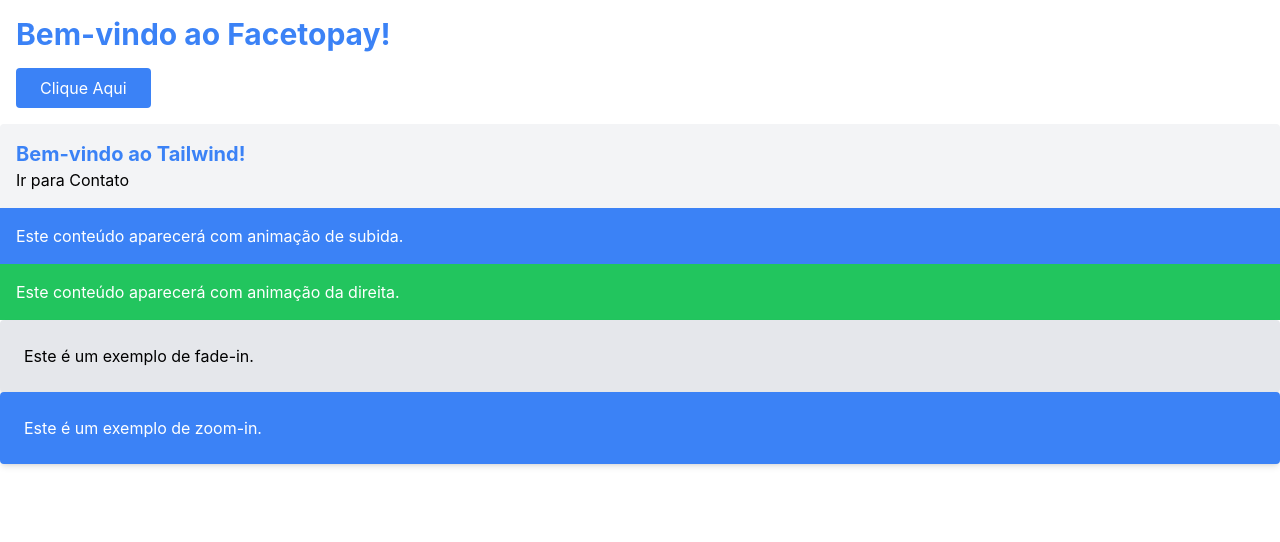
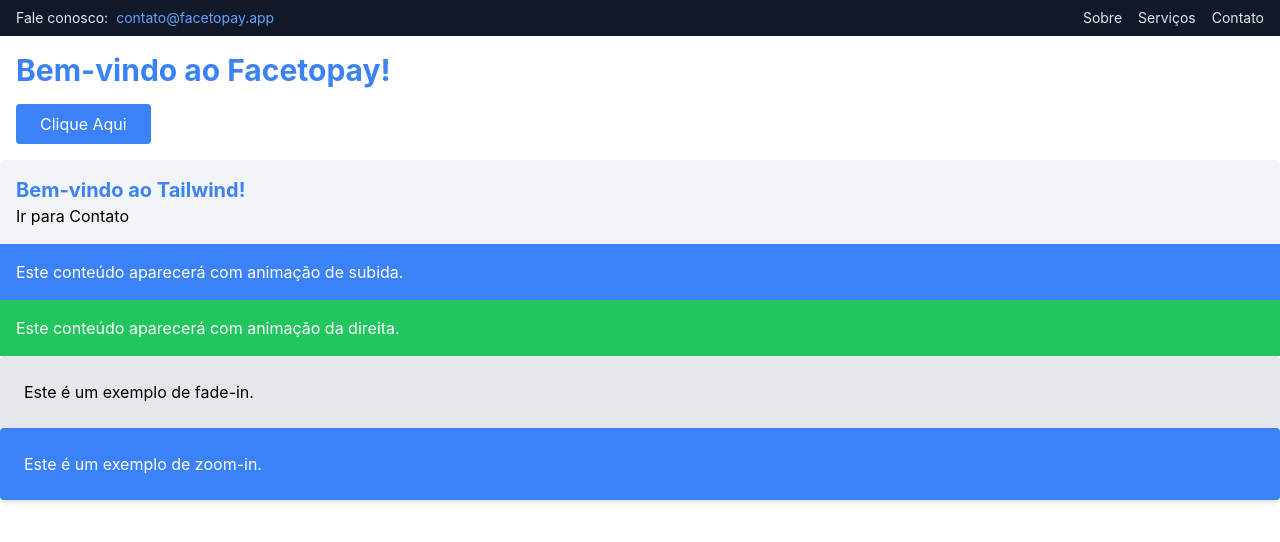
Before and after one commit to phpsantos/facetopay, a React (Create React App) app in the folder frontend-facetopay/: page / in a window 1280 px wide. Shown: the top 542 px of the page. Built offline with nearby package versions, Linux system fonts and the light colour scheme.

Commit message:
Add uma nova topbar, começando a mexer no site

```diff
--- /dev/null
+++ b/frontend-facetopay/src/components/TopBar.js
@@ -0,0 +1,41 @@
+// src/components/TopBar.js
+import React, { useEffect } from "react";
+import AOS from "aos";
+import "aos/dist/aos.css";
+
+const TopBar = () => {
+
+    useEffect(() => {
+        AOS.init({ duration: 1000 });
+      }, []);
+
+  return (
+    <div className="bg-gray-900 text-gray-200 text-sm py-2 px-4 flex justify-between items-center"  data-aos="fade-down">
+      {/* Fale conosco */}
+      <div className="flex items-center space-x-2">
+        <span className="hidden sm:inline">Fale conosco:</span>
+        <a
+          href="mailto:contato@facetopay.app"
+          className="text-blue-400 hover:underline"
+        >
+          contato@facetopay.app
+        </a>
+      </div>
+
+      {/* Menu adicional */}
+      <div className="flex items-center space-x-4">
+        <a href="#sobre" className="hover:text-blue-400">
+          Sobre
+        </a>
+        <a href="#servicos" className="hover:text-blue-400">
+          Serviços
+        </a>
+        <a href="#contato" className="hover:text-blue-400">
+          Contato
+        </a>
+      </div>
+    </div>
+  );
+};
+
+export default TopBar;
--- a/frontend-facetopay/src/pages/home.js
+++ b/frontend-facetopay/src/pages/home.js
@@ -3,6 +3,7 @@
 import { motion } from "framer-motion";
 import AOS from "aos";
 import "aos/dist/aos.css";
+import TopBar from "../components/TopBar";
 
 const Home = ({ apiUrl }) => {
 
@@ -20,6 +21,7 @@
 
   return (
     <div>
+       <TopBar />
       <div className="p-4">
         {/* Animação de entrada */}
         <motion.h1
```
